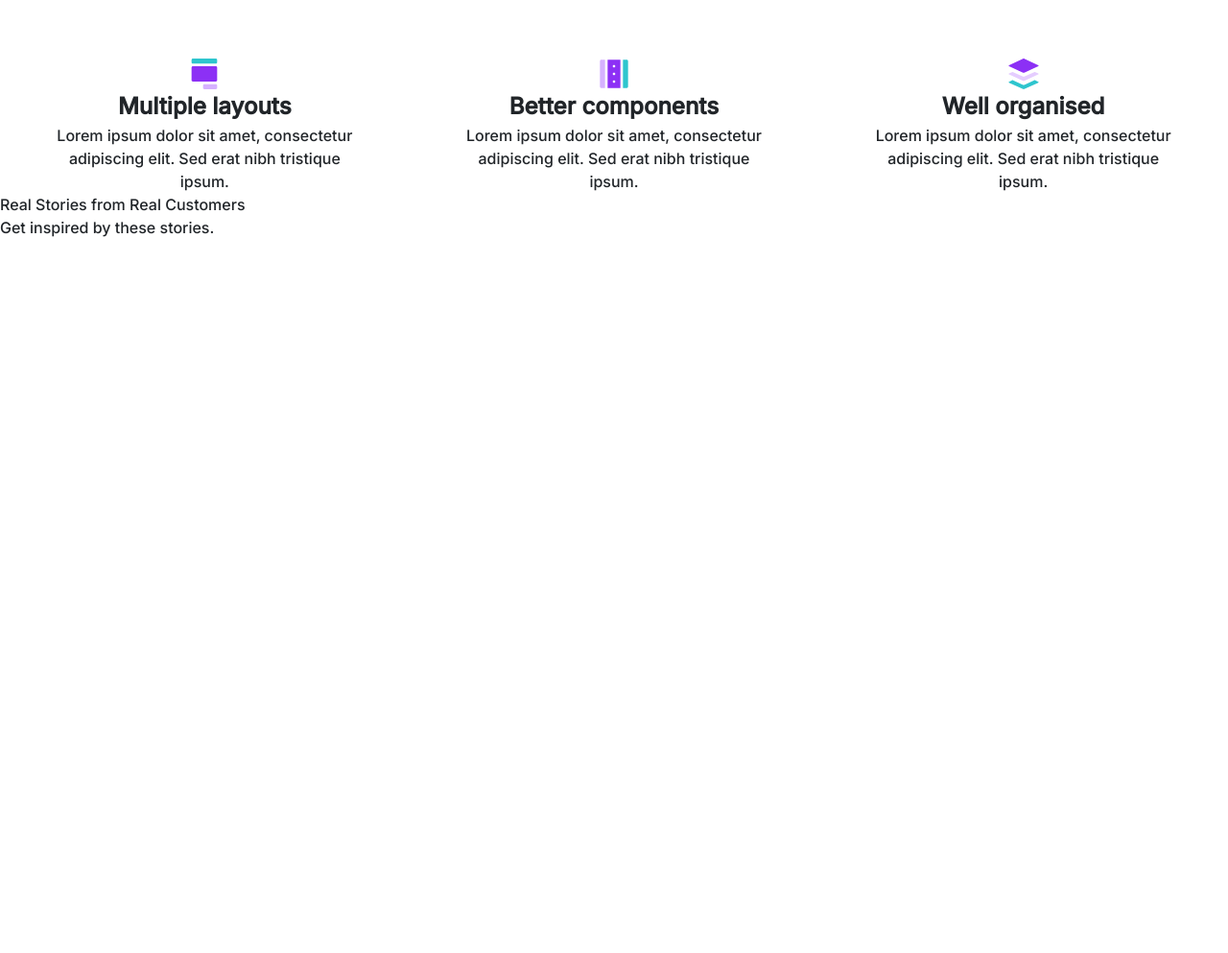
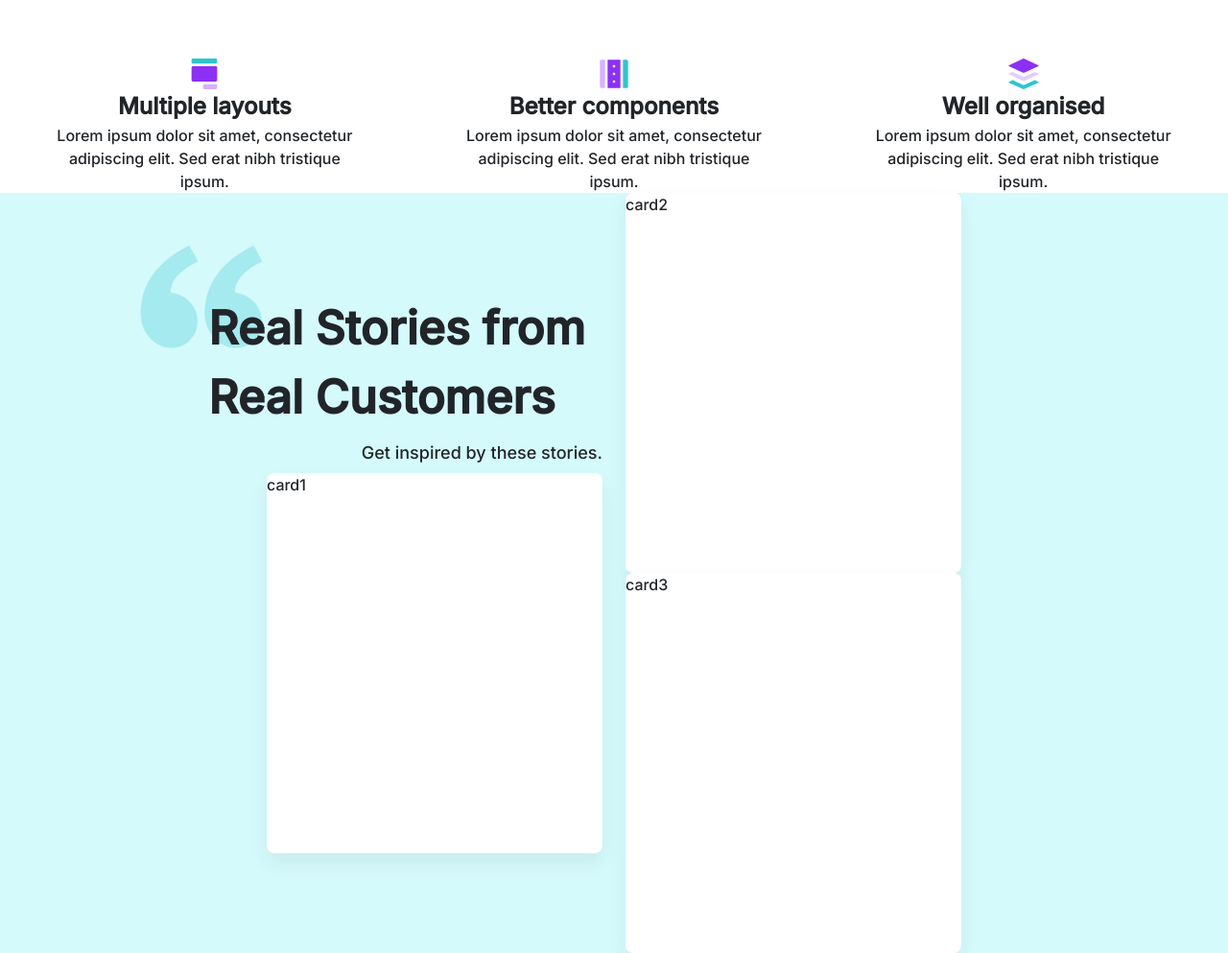
Before and after one commit to m-alperen-karakus/landify-landing-page, a plain HTML site: page index.html in a window 1280 px wide. Shown: the part 1339-2332 px from the top of the page at 96% size. Before the commit the page ends 1588 px from the top, so only its background shows below. Drawn offline with nearby package versions, Linux system fonts and the light colour scheme.

Commit message:
improvment at customer-comments

```diff
--- a/index.html
+++ b/index.html
@@ -150,9 +150,24 @@
 
 <!-- Customers Comments -->
 <div class="continer-fluid comments">
-    <div class="col-4">
-        <div class="title">Real Stories from Real Customers</div>
-        <div class="subtitle">Get inspired by these stories.</div>
+    <div class="row">
+        <div class="col-4 offset-2 left">
+            <div class="div">
+
+
+            </div>
+            <div class="title">Real Stories from Real Customers</div>
+            <div class="subtitle">Get inspired by these stories.</div>
+            <div class="col-3 myCard offset-1 align-self-end;" style="align-items: flex-end;">
+                card1
+            </div>
+        </div>
+
+        <div class="col-4">
+            <div class="col-4 myCard">card2</div>
+            <div class="col-3 myCard">card3</div>
+        </div>
+
     </div>
 </div>
 
--- a/styless.scss
+++ b/styless.scss
@@ -361,3 +361,40 @@
     }
   }
 }
+
+.comments{
+  background-image: url(./assets/backgrounds/customer-comment-background-desktop.png);
+  background-repeat: no-repeat;
+  background-size: cover;
+  background-position: center;
+
+  .left{
+    display: flex;
+    flex-direction: column;
+    align-items: flex-end;
+    justify-content: center;
+    text-align: start;
+  }
+
+  .title{
+    font-weight: 800;
+    font-size: 48px;
+  }
+  .subtitle{
+    font-weight: 400;
+    font-size: 18px;
+    padding: 8px 0px;
+  }
+  .myCard{
+    /* Default / White */
+
+    background: #FFFFFF;
+/* Dark Shadow */
+
+    box-shadow: 0px 10px 20px rgba(41, 41, 42, 0.07);
+    border-radius: 8px;
+    width: 350px;
+    height: 396px;
+  }
+
+}
```
Also changed, not shown: styless.css, 1 other file.
